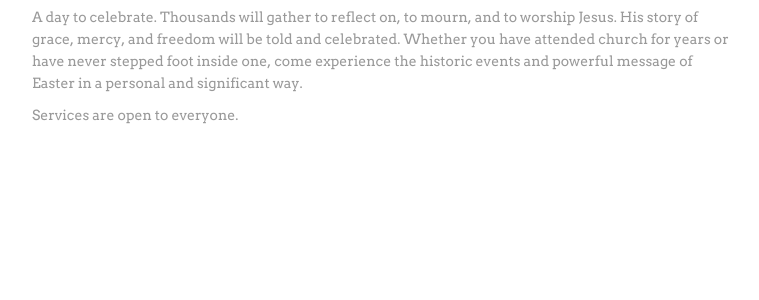
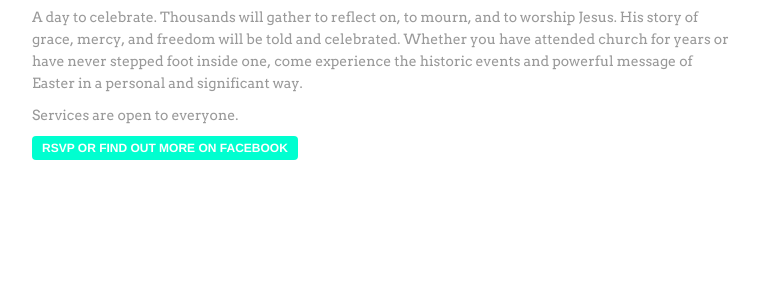
Before and after one commit to rockharbor/oc-easter-2011, a PHP site: page /about in a window 1280 px wide. Shown: the part 396-696 px from the top of the page, without its empty margins (258-1017 px from the left). Run offline with PHP 8.4, Linux system fonts and the light colour scheme.

Commit message:
Added facebook link

```diff
--- a/pages/about.php
+++ b/pages/about.php
@@ -9,5 +9,6 @@
 		</p>
 		<p>A day to celebrate. Thousands will gather to reflect on, to mourn, and to worship Jesus. His story of grace, mercy, and freedom will be told and celebrated. Whether you have attended church for years or have never stepped foot inside one, come experience the historic events and powerful message of Easter in a personal and significant way.</p>
 		<p>Services are open to everyone.</p>
+		<p><a href="http://www.facebook.com/event.php?eid=208676585810729" class="button" target="_blank">RSVP or find out more on Facebook</a></p>
 	</article>
 </section>
```
